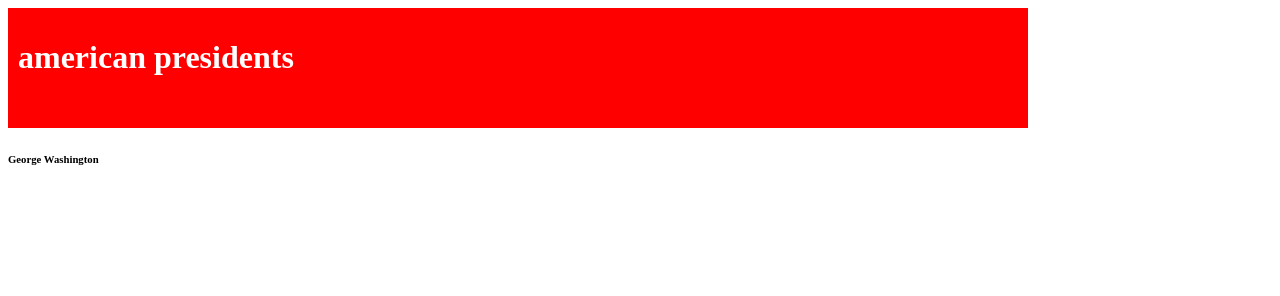
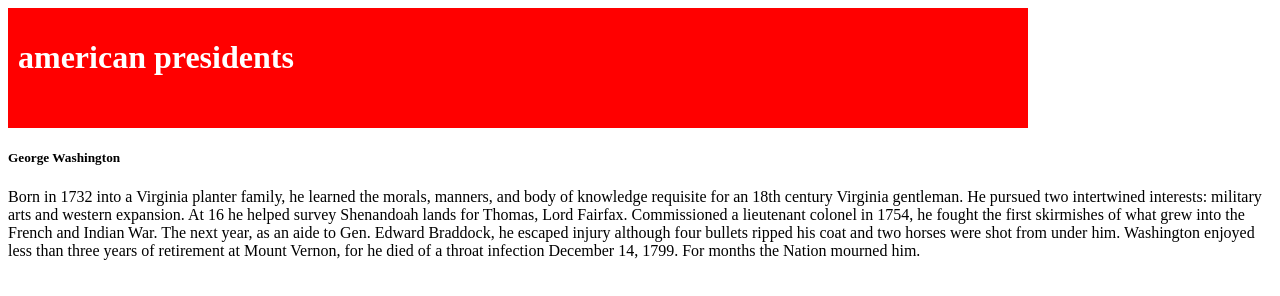
Before and after one commit to code01master/americanpresidents.github.io, a plain HTML site: page index.html in a window 1280 px wide. Drawn offline with Linux system fonts and the light colour scheme.

Commit message:
Update index.html

```diff
--- a/index.html
+++ b/index.html
@@ -17,6 +17,18 @@
           <div>
       <h1>american presidents</h1>
               </div>
-      <h6>George Washington</h6>
+      <h5>George Washington</h5>
+          Born in 1732 into a Virginia planter family, he learned the morals, manners,
+          and body of knowledge requisite for an 18th century Virginia gentleman.
+
+          He pursued two intertwined interests: military arts and western expansion.
+          At 16 he helped survey Shenandoah lands for Thomas, Lord Fairfax.
+          Commissioned a lieutenant colonel in 1754,
+          he fought the first skirmishes of what grew into the French and Indian War.
+          The next year, as an aide to Gen. Edward Braddock,
+          he escaped injury although four bullets ripped his coat and two horses were shot from under him.
+          Washington enjoyed less than three years of retirement at Mount Vernon,
+          for he died of a throat infection December 14, 1799. For months the Nation mourned him.
+
       </body>
     </html>
```
